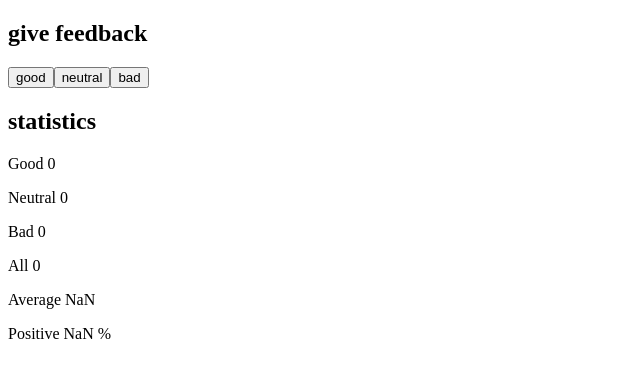
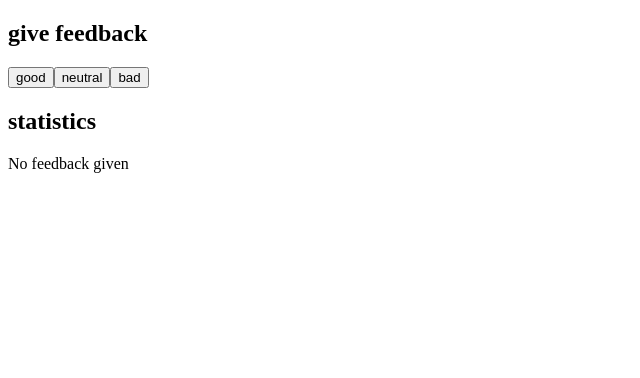
Before and after one commit to tramtran0497/Fullstack-HelsinkiUniversity, a React (Create React App) app in the folder part1/unicafe/: page / in a window 1280 px wide. Shown: the top 378 px of the page, without its empty margins (0-640 px from the left). Built offline with nearby package versions, Linux system fonts and the light colour scheme.

Commit message:
Done part1 1.9

```diff
--- a/part1/unicafe/src/App.js
+++ b/part1/unicafe/src/App.js
@@ -2,6 +2,11 @@ import { useState } from 'react';
 import './App.css';
 
 const Statistics = ({good,neutral,bad,all,ave,pos})=>{
+  if(!good && !neutral && !bad){
+    return (
+      <p>No feedback given</p>
+    )
+  }
   return(
     <div>
       <p>Good {good}</p>
```
